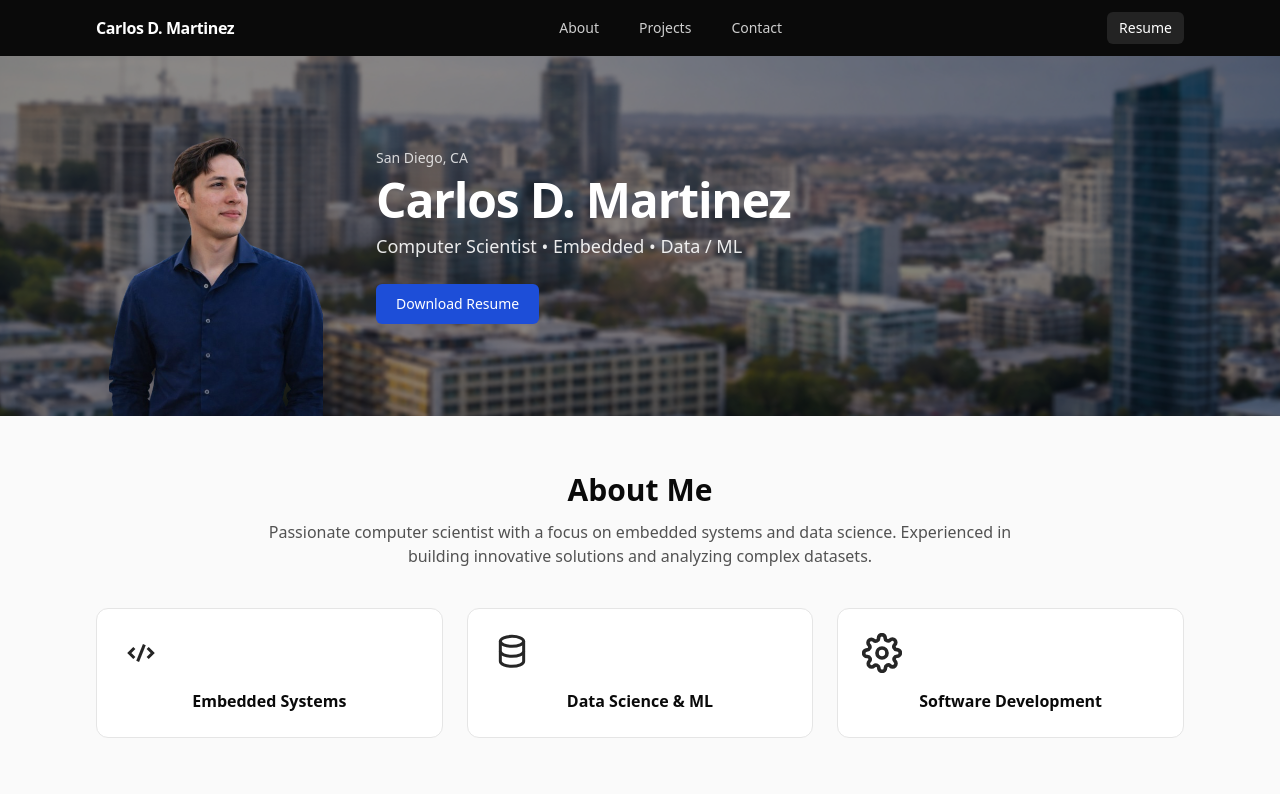
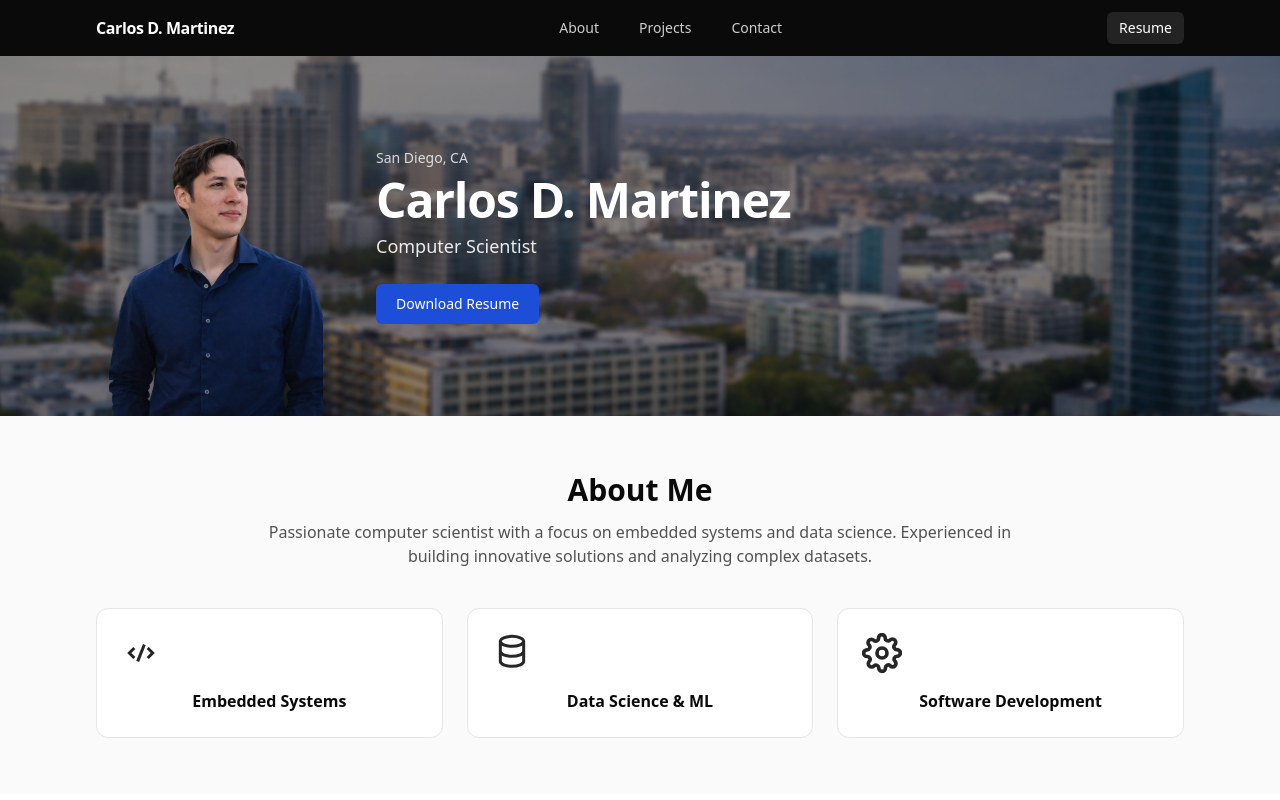
Before and after one commit to cmartinez1542/React-Portfolio, a React (Vite) app: page / in a window 1280 px wide. Shown: the top 800 px of the page. Built offline with nearby package versions, Linux system fonts and the light colour scheme.

Commit message:
Change resume address

```diff
--- a/src/data/site.js
+++ b/src/data/site.js
@@ -1,12 +1,12 @@
 export const site = {
   name: "Carlos D. Martinez",
-  title: "Computer Scientist • Embedded • Data / ML",
+  title: "Computer Scientist",
   location: "San Diego, CA",
   email: "carlos_10david@hotmail.com",
   links: {
     github: "https://github.com/davidmtzh",
     linkedin: "https://www.linkedin.com/in/carlos-d-martinez-6bb753363/",
-    resume: "/React-Portfolio/projects/Carlos_Martinez_Systems_Engineer.pdf",
+    resume: "/React-Portfolio/public/resume.pdf",
   },
   tagline:
     "I build practical systems across embedded hardware, robotics, and data-driven software. I care about clean architecture, measurable results, and shipping.",
```
Also changed, not shown: 1 other file (tests, documents, lock files or other folders).
